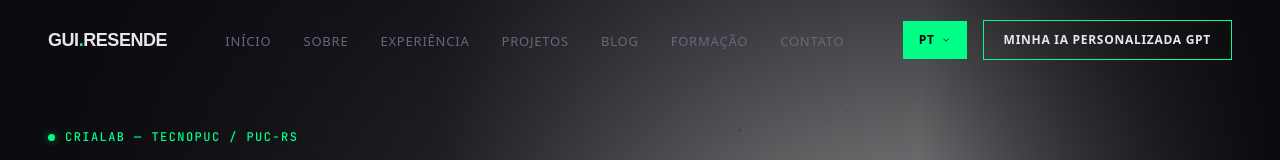
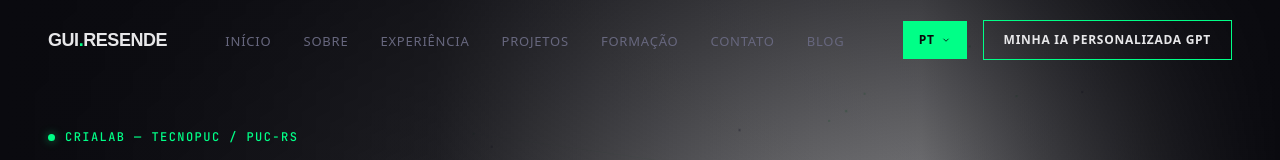
Before and after one commit to guiresende20/guilherme-resende-portfolio, a React (Vite) app: page / in a window 1280 px wide. Shown: the top 160 px of the page. Built offline with nearby package versions, Linux system fonts and the light colour scheme; a web font is replaced by a local one.

Commit message:
chore(nav): move Blog link to end of menu
Keeps the home-page top-to-bottom flow intact (Início → Sobre →
Experiência → Projetos → Formação → Contato) and parks the route-leaving
Blog link at the end where it doesn't interrupt the scroll narrative.

```diff
--- a/src/components/Navbar.tsx
+++ b/src/components/Navbar.tsx
@@ -35,9 +35,9 @@ export default function Navbar() {
     { href: "#sobre", label: t("navbar.links.sobre") },
     { href: "#experiencia", label: t("navbar.links.experiencia") },
     { href: "#projetos", label: t("navbar.links.projetos") },
-    { to: "/blog", label: t("navbar.links.blog") },
     { href: "#formacao", label: t("navbar.links.formacao") },
     { href: "#contato", label: t("navbar.links.contato") },
+    { to: "/blog", label: t("navbar.links.blog") },
   ];
 
   useEffect(() => {
```
